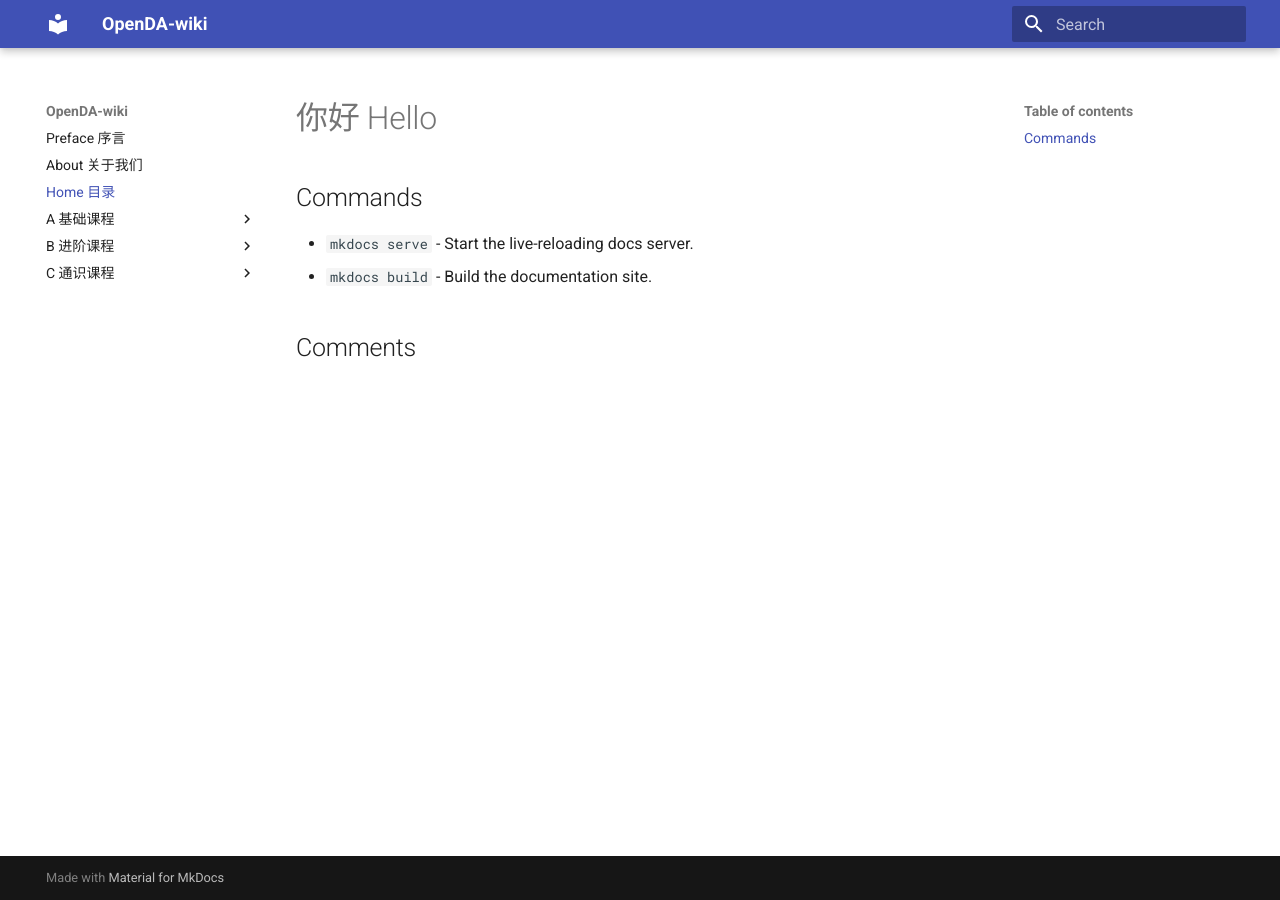
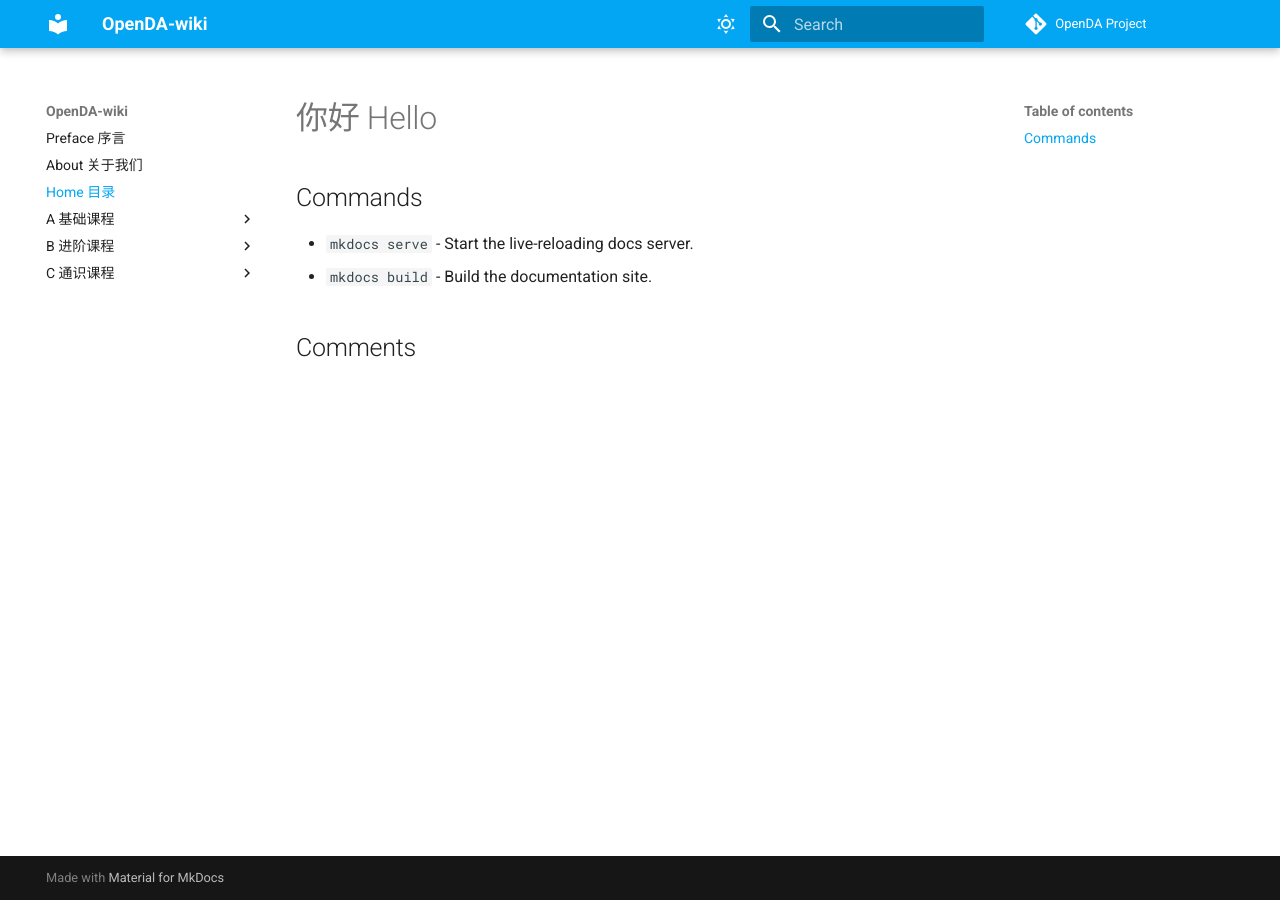
Before and after one commit to Open-DA/OpenDA-Wiki, an MkDocs documentation site: the page built from docs/index.md, in a window 1280 px wide. Built offline with MkDocs 1.6.1 and Material for MkDocs 9.7.7, drawn with Linux system fonts in a browser that asks for light colours; comment, search, counter and statistics services are not loaded.

```diff
--- a/mkdocs.yml
+++ b/mkdocs.yml
@@ -1,4 +1,39 @@
 site_name: OpenDA-wiki
+
+repo_name: OpenDA Project
+repo_url: https://github.com/Open-DA/OpenDA-Zoo
+
+theme:
+  name: material
+  custom_dir: overrides
+  features:
+    - header.autohide
+    - navigation.tracking
+    - navigation.top
+    - search.highlight
+    - search.share
+    - search.suggest
+    - content.code.annotate
+  palette:
+    - media: "(prefers-color-scheme: light)"
+      scheme: default
+      primary: light blue
+      accent: deep purple
+      toggle:
+        icon: material/weather-sunny
+        name: Switch to dark mode
+    - media: "(prefers-color-scheme: dark)"
+      scheme: slate
+      primary: cyan
+      accent: deep purple
+      toggle:
+        icon: material/weather-night
+        name: Switch to light mode
+  font:
+    # text:
+    code: Roboto Mono
+
+# page tree
 nav:
   - Preface 序言: preface.md
   - About 关于我们: about.md
@@ -12,6 +47,3 @@ nav:
     - 自动控制原理一: B_control_theory1.md
   - C 通识课程:
     - 马克思主义原理: C_marxism.md
-theme:
-  name: material
-  custom_dir: overrides
```
